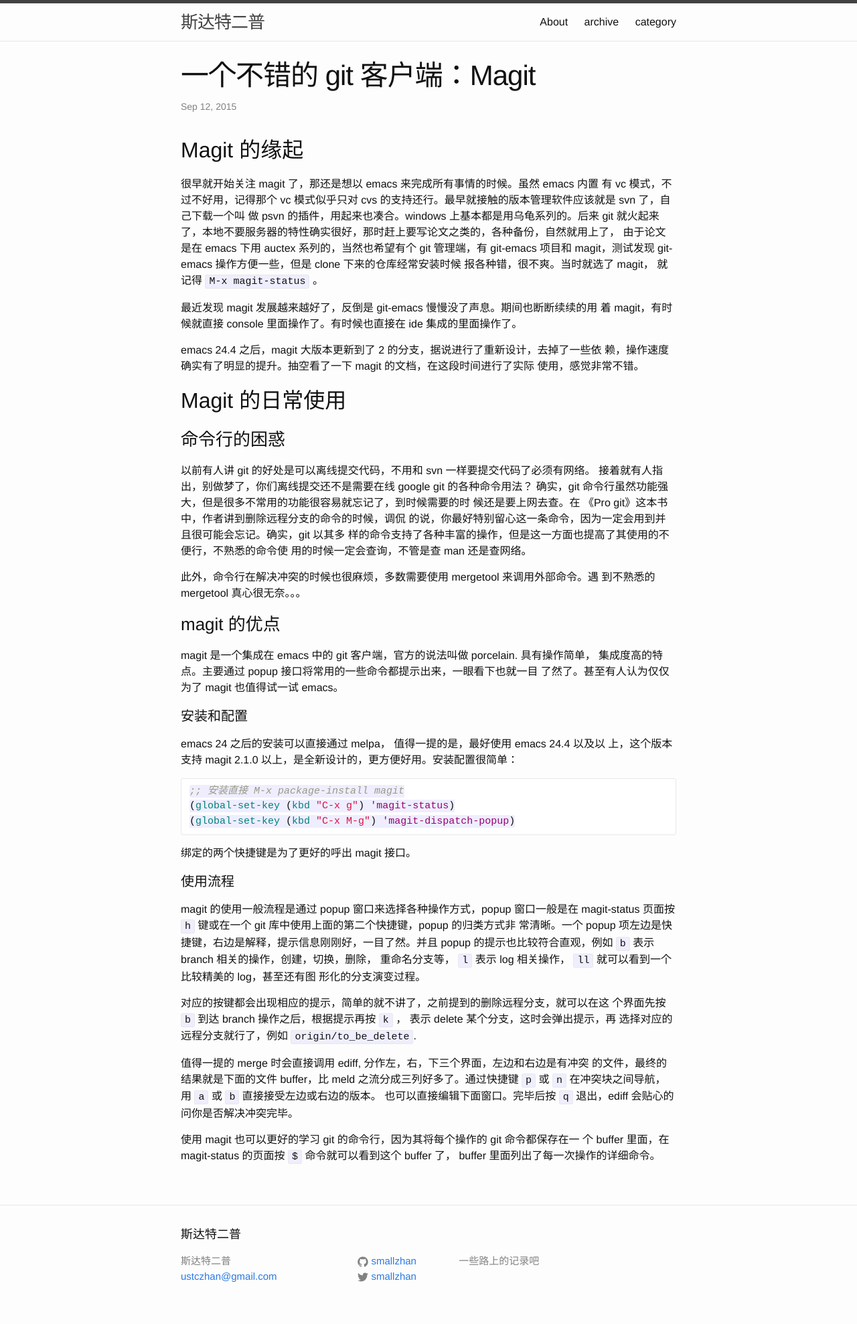
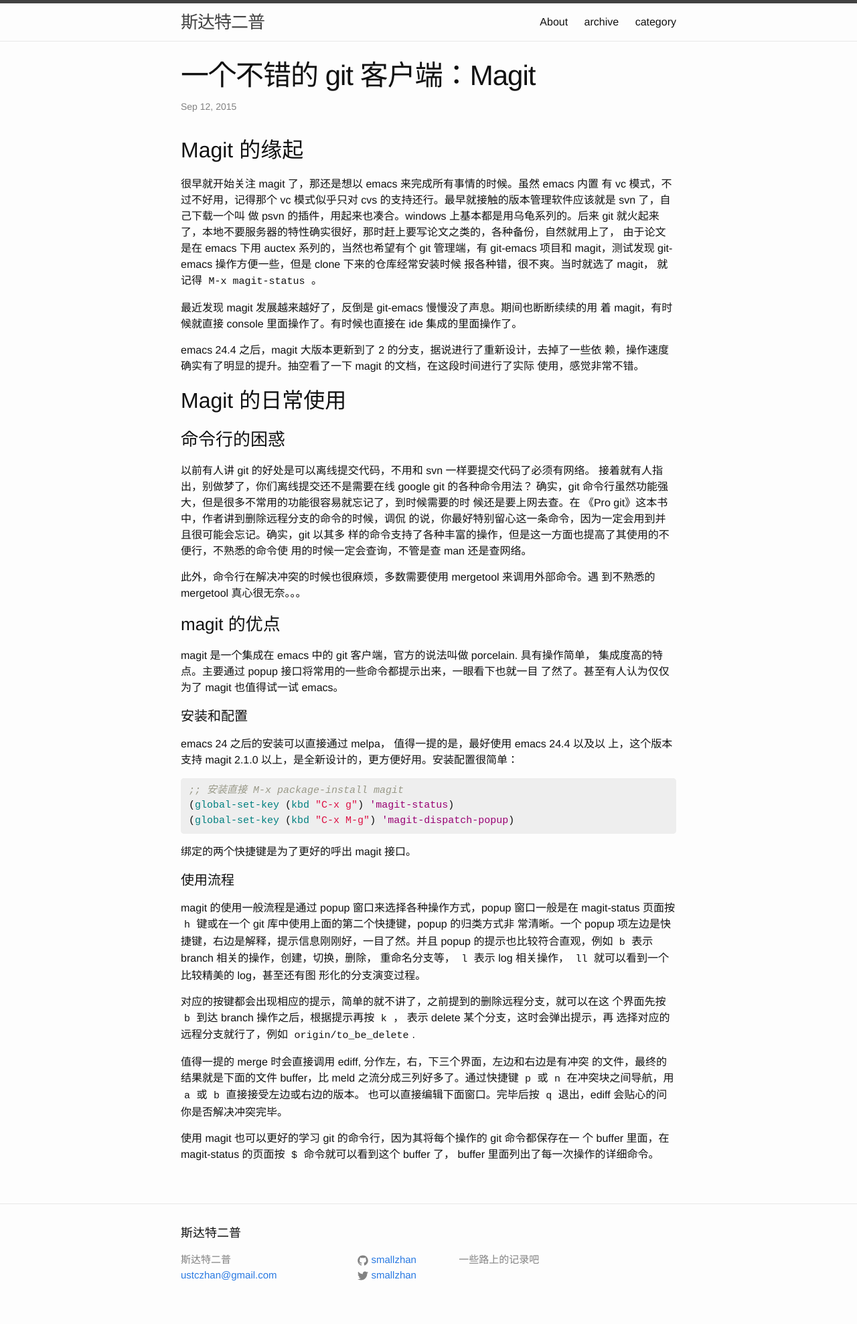
Before and after one commit to smallzhan/smallzhan.github.io, a Jekyll site: the page built from _posts/2015-09-12-p-magit.markdown, in a window 1280 px wide. Shown: the whole page at 67% size. Built offline with Jekyll 4.4.1, drawn with Linux system fonts in a browser that asks for light colours.

Commit message:
修改 css 显示代码

```diff
--- a/_sass/_base.scss
+++ b/_sass/_base.scss
@@ -128,14 +128,19 @@ blockquote {
 pre,
 code {
     font-size: 15px;
-    border: 1px solid $grey-color-light;
-    border-radius: 3px;
-    background-color: #eef;
+
 }
 
 code {
     padding: 1px 5px;
 }
+
+div.highlight,
+pre.highlight {
+    border-radius: 5px;
+    border: 1px, $grey-color-light;
+}
+
 
 pre {
     padding: 8px 12px;
--- a/_sass/_syntax-highlighting.scss
+++ b/_sass/_syntax-highlighting.scss
@@ -2,7 +2,7 @@
  * Syntax highlighting styles
  */
 .highlight {
-    background: #fff;
+    background: #eee;
     @extend %vertical-rhythm;
 
     .c     { color: #998; font-style: italic } // Comment
```
